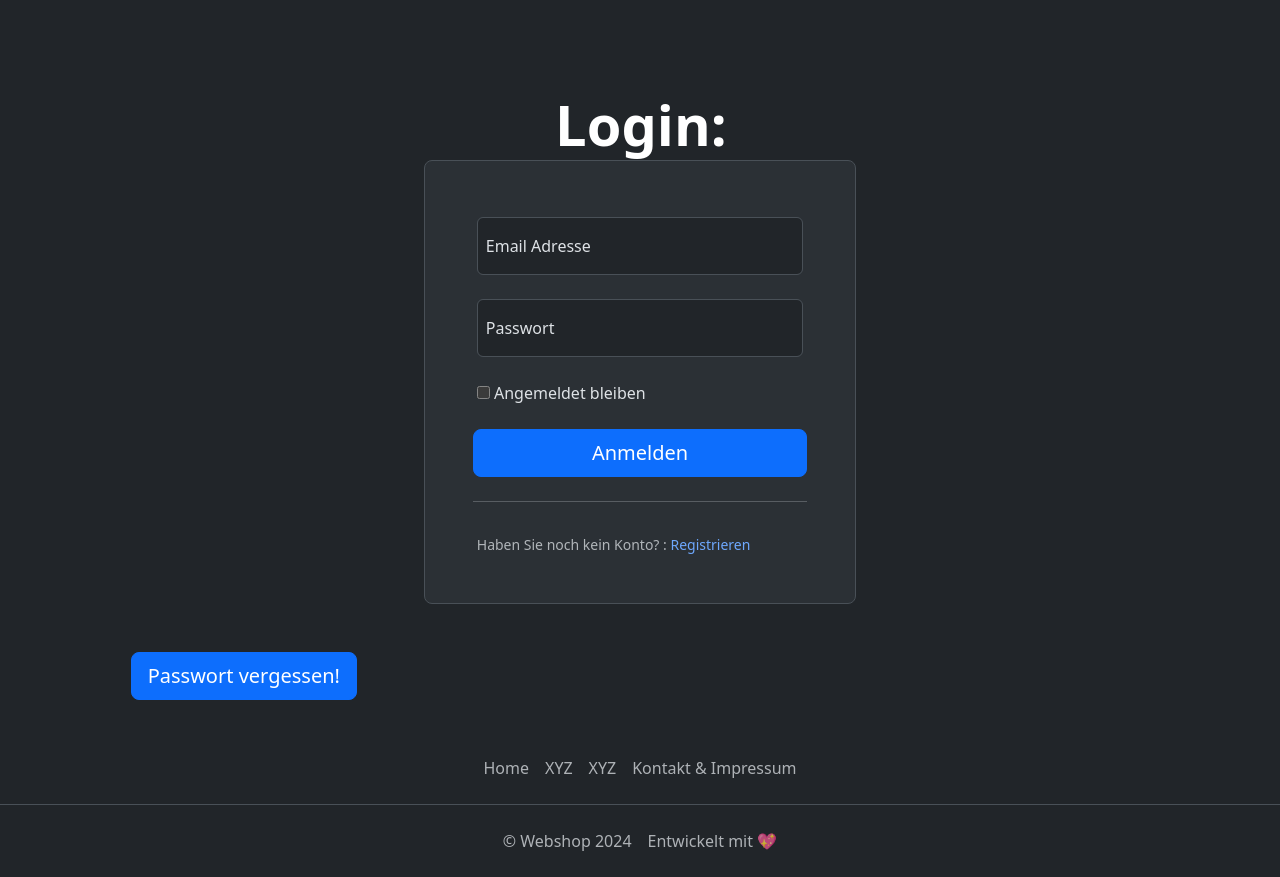
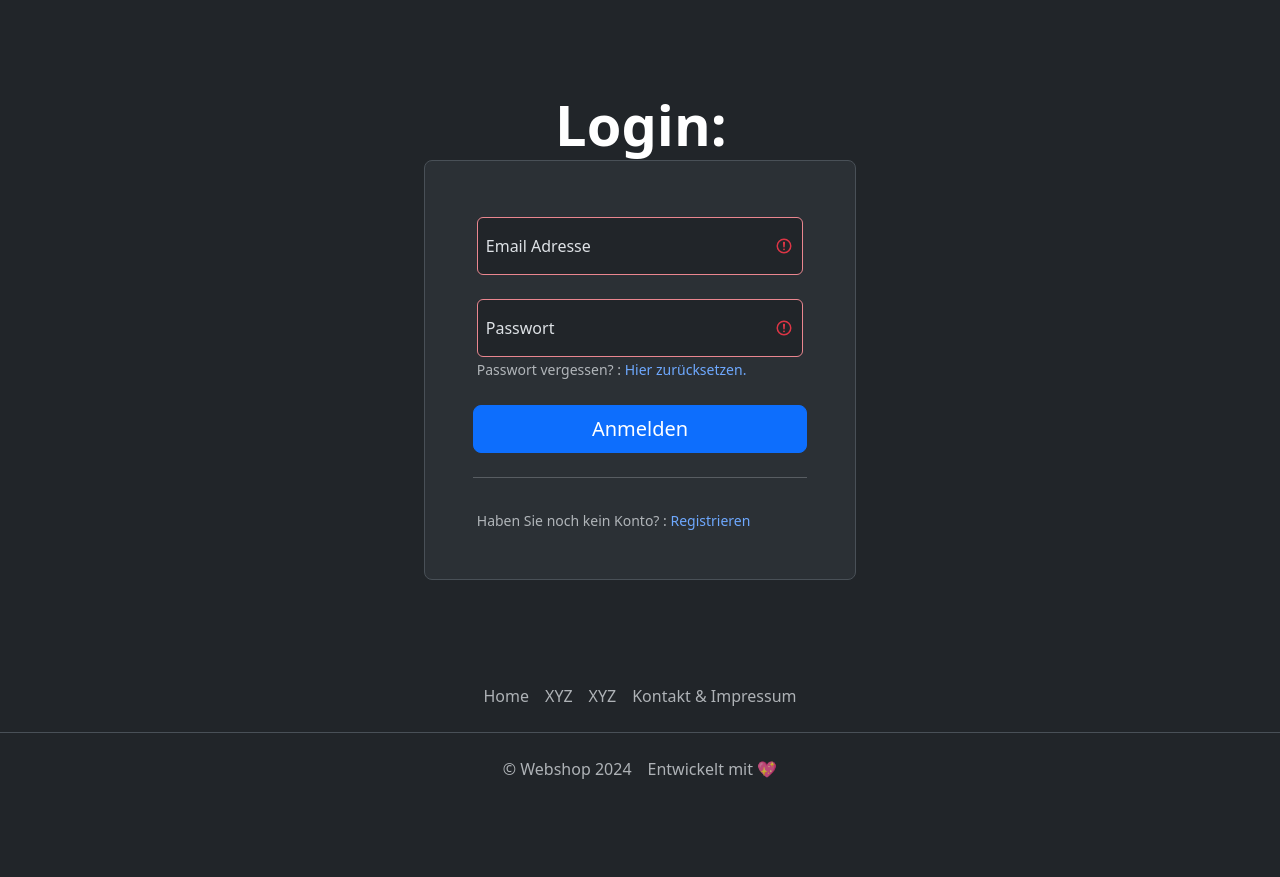
Before and after one commit to sventurbo/webshop, a PHP site: page /login.php?msg=0 in a window 1280 px wide. Shown: the part 97-974 px from the top of the page. After the commit the page ends 876 px from the top, so only its background shows below. Run offline with PHP 8.4, Linux system fonts and the light colour scheme.

Commit message:
Error handling + redirect for logged in
- Alle Felder müssen nun ausgefüllt sein, um das Formular abzuschicken
- Falls Nutzer nicht existiert oder Passwort falsch ist kommt jetzt eine Fehlermeldung
- Bereits angemeldete Nutzer können login.php nicht aufrufen und werden direkt zu store.php weitergeleitet

```diff
--- a/login.php
+++ b/login.php
@@ -1,32 +1,41 @@
 <?php
+  require("connection.php");
   session_start();
-  require("connection.php");
+  // Checkt ob Nutzer angemeldet ist, wenn ja, zurück zu store.php
+  if(isset($_SESSION['email'])){
+    header("Location: store.php");
+    exit; }
 
   if(isset($_POST["submit"])){
-
     $email = $_POST["email"];
     $password = $_POST["password"];
-
-    $stmt = $con->prepare("SELECT * FROM users WHERE email=:email");
+    $stmt = $con->prepare("SELECT email,password FROM users WHERE email=:email");
     $stmt->bindParam(":email", $email);
     $stmt->execute();
     $userExists = $stmt->fetchAll();
-
+    // Check ob der Nutzer existiert
+    if(!isset($userExists[0]["email"]) or $userExists[0]["email"] != $email){
+      $errorMsg =  "Login fehlgeschlagen, Passwort oder Email stimmen nicht.";
+    }
+    // Überprüfung, ob Passwörter übereinstimmen
+    if(isset($userExists[0]["password"])){
     $passwordHashed = $userExists[0]["password"];
     $checkPassword = password_verify($password, $passwordHashed);
-
       if($checkPassword === true){
         $_SESSION["email"] = $userExists[0]["email"];
-
         header("Location: store.php");
+        if($checkPassword === false){
+          $errorMsg =  "Login fehlgeschlagen, Passwort oder Email stimmen nicht.";
         }
-
-    if($checkPassword === false){
-      echo "Login fehlgeschlagen, Passwort stimmt nicht überein";
+      }else {
+      $errorMsg =  "Login fehlgeschlagen, Passwort oder Email stimmen nicht.";
     }
-
   }
-
+}
+  // Fehlercode 1, nichtautorisierter Zugriff
+  if(isset($_GET['msg']) &&  $_GET['msg'] === "1"){
+    $errorMsg = "Sie müssen sich zuerst anmelden, um diesen Inhalt einzusehen.";
+  }
  ?>
 
 <!doctype html>
@@ -51,7 +60,7 @@
 
     <body>
         <header>
-        <?php include('assets\templates\header.php'); ?>
+        <?php include('assets/templates/header.php'); ?>
         </header>
         <main>
 
@@ -62,36 +71,28 @@
                 <h1 class="display-4 fw-bold lh-1 text-body-emphasis mb-3">Login:</h1>
                 <!-- <p class="col-lg-10 fs-4">Below is an example form built entirely with Bootstrap’s form controls. Each required form group has a validation state that can be triggered by attempting to submit the form without completing it.</p> -->
               </div>
-
-
               <div class="col-md-10 mx-auto col-lg-5 mt-3">
-        <form action="login.php" method="POST" class="row g-2 p-4 p-md-5 border rounded-3 bg-body-tertiary" data-bitwarden-watching="1">
-
-        <?php
-          $msg = $_GET['msg'];
-            if($msg === "1"){ ?>
+                <form action="login.php" method="POST" class="row g-2 p-4 p-md-5 border rounded-3 bg-body-tertiary needs-validation was-validated" novalidate="" data-bitwarden-watching="1">
+                    <!-- Feld für Fehlermeldungen -->
+                    <?php if(isset($errorMsg)){ ?>
                     <div class="form-floating">
                       <div class="alert alert-danger" role="alert">
-                      Sie müssen sich zuerst anmelden, um diesen Inhalt einzusehen.
+                        <?php echo($errorMsg); ?>
                         </div>
-                </div>
-        <?php } ?>
-
-          <div class="form-floating mb-3">
-            <input type="email" name="email"  class="form-control" id="floatingInput" placeholder="name@example.com">
+                      </div> <?php } ?>
+                    <!-- Email Feld -->
+                    <div class="form-floating mb-3" >
+                      <input type="email" name="email"  class="form-control  is-invalid" id="floatingInput" placeholder="name@example.com" required="">
                       <label for="floatingInput">Email Adresse</label>
                     </div>
-
+                    <!-- Passwort Feld -->
                     <div class="form-floating mb-3">
-            <input type="password" name="password"  class="form-control" id="floatingPassword" placeholder="Password">
+                      <input type="password" name="password"  class="form-control  is-invalid" id="floatingPassword" placeholder="Password" required="">
                       <label for="floatingPassword">Passwort</label>
+                      <!-- Passwort zurücksetzen Link -->
+                      <small class="text-body-secondary mt-4">Passwort vergessen? : <a class="link-offset-2 link-offset-3-hover link-underline link-underline-opacity-0 link-underline-opacity-75-hover" href="signup.php">Hier zurücksetzen.</a> </small>
                     </div>
-
-          <div class="checkbox mb-3">
-            <label>
-              <input type="checkbox" value="remember-me"> Angemeldet bleiben
-            </label>
-          </div>
+                    <!-- Anmelden Button -->
                     <button name="submit" class="w-100 btn btn-lg btn-primary" type="submit">Anmelden</button>
                     <hr class="my-4">
                     <small class="text-body-secondary">Haben Sie noch kein Konto? : <a class="link-offset-2 link-offset-3-hover link-underline link-underline-opacity-0 link-underline-opacity-75-hover" href="signup.php">Registrieren</a> </small>
@@ -99,15 +100,9 @@
               </div>
             </div>
 
-    <div>
-      <form action="ResetPassword.php" method="POST">
-        <button name="buttonResetPassword" class="w-10 btn btn-lg btn-primary" type="submit">Passwort vergessen!</button>
-      </form>
-
-
         </main>
         <footer>
-            <?php include('assets\templates\footer.php'); ?>
+            <?php include('assets/templates/footer.php'); ?>
         </footer>
         <!-- Bootstrap JavaScript Libraries -->
         <script
```
Lines whose indentation alone changed are shown as unchanged.
